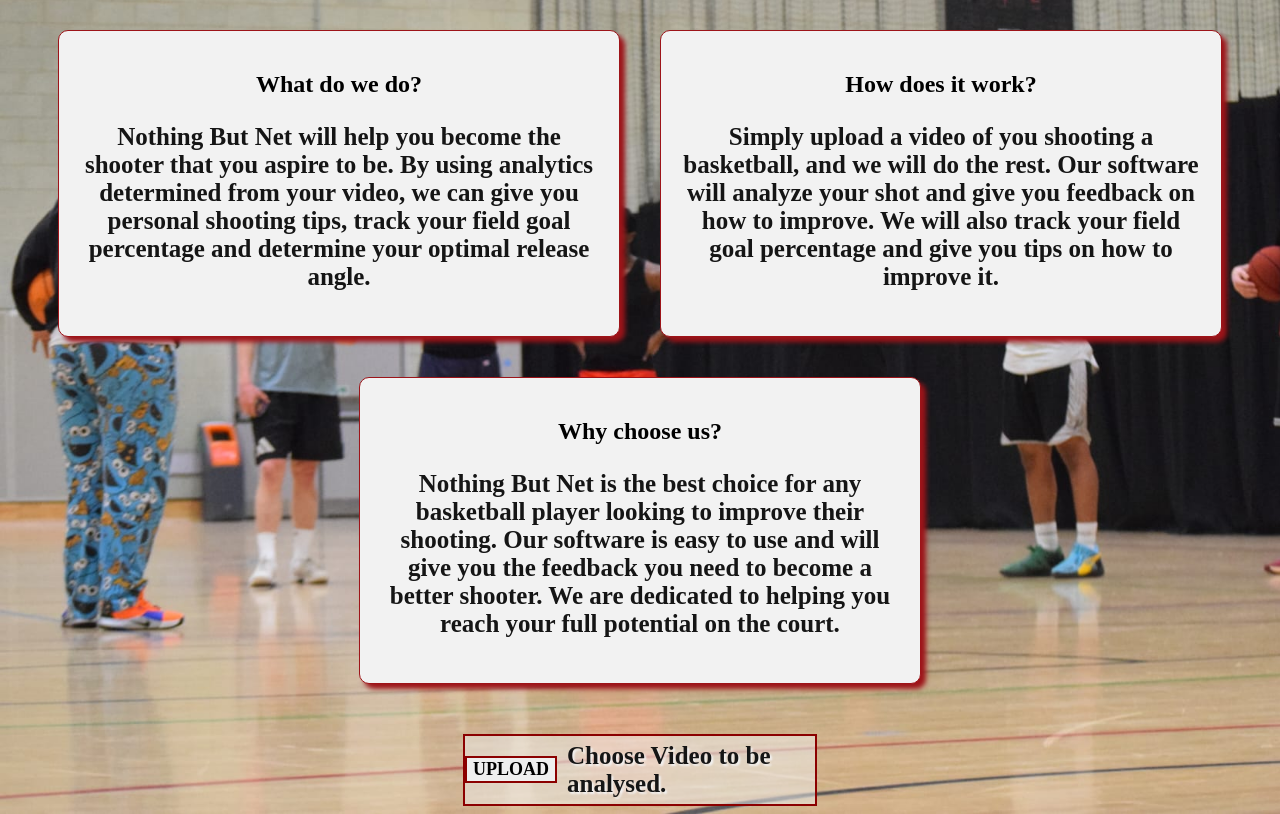
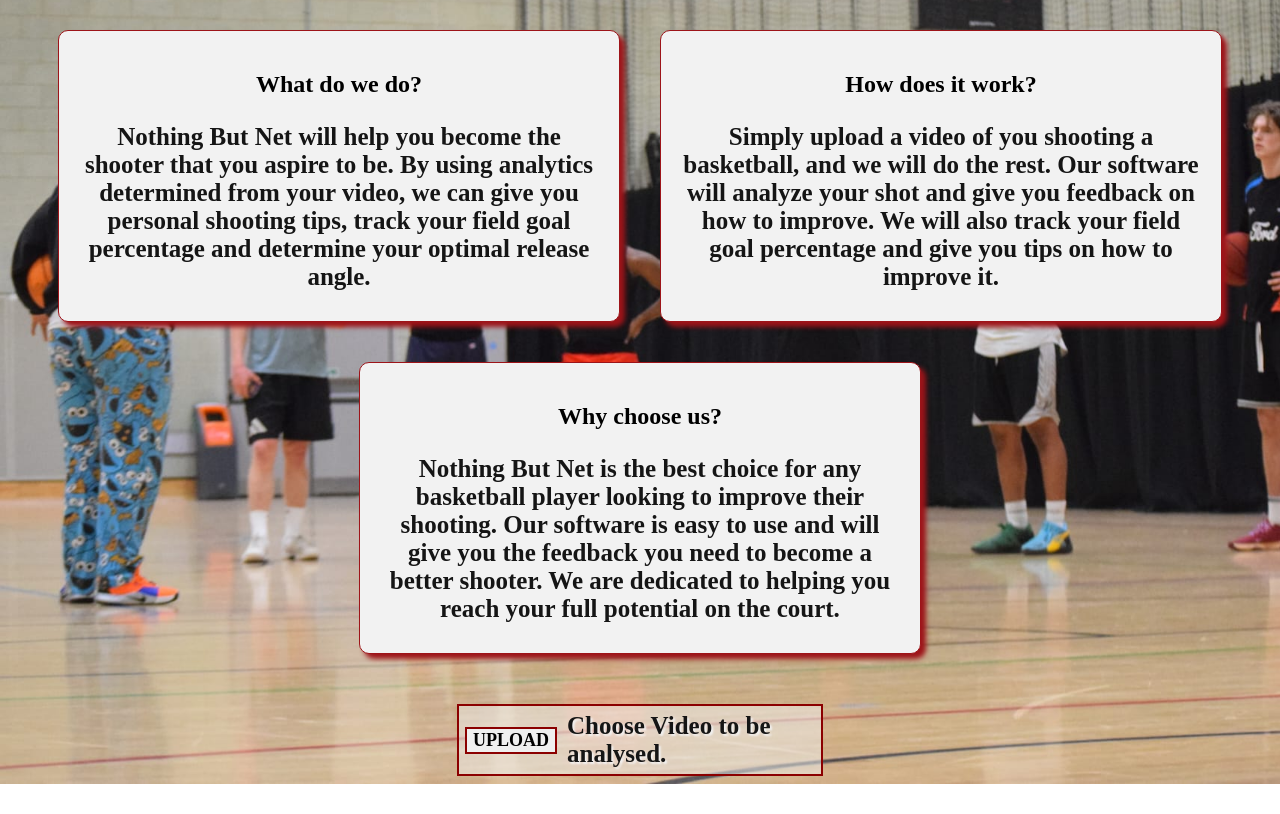
Before and after one commit to Maseeek/nothingbutnet, a website: page index.html in a window 1280 px wide. Shown: the part 237-1051 px from the top of the page. After the commit the page ends 1021 px from the top, so only its background shows below. Drawn offline with nearby package versions, Linux system fonts and the light colour scheme.

Commit message:
updated style.css

```diff
--- a/style.css
+++ b/style.css
@@ -51,6 +51,7 @@ p {
     background-color: #F2F2F2;
     box-shadow: 5px 5px 5px #9D1419;
     width: 520px;
+    height: 250px;
     transition: scale 0.4s;;
 }
 
@@ -69,19 +70,16 @@ p {
     display: flex;
     justify-content: center;
     align-items: center;
-    padding: 6px 0;
+    padding: 6px;
     flex-direction: row;
     Border: 2px darkred solid;
     width: 350px;
     margin: auto;
     background-color: rgba(242, 242, 242, 0.5);
-
 }
 
-upload-button{
-    margin:auto;
 
-}
+
 
 .upload-box:hover{
     scale:1.01;
```
